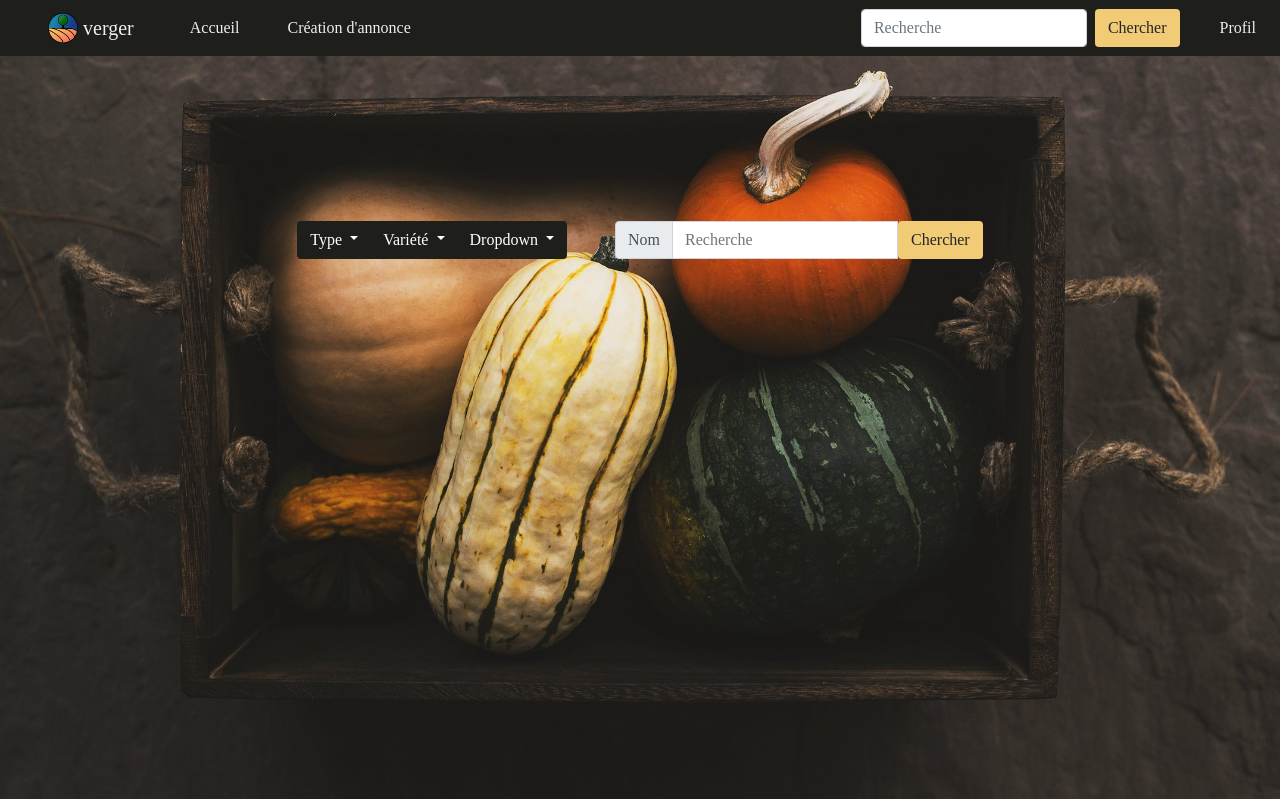
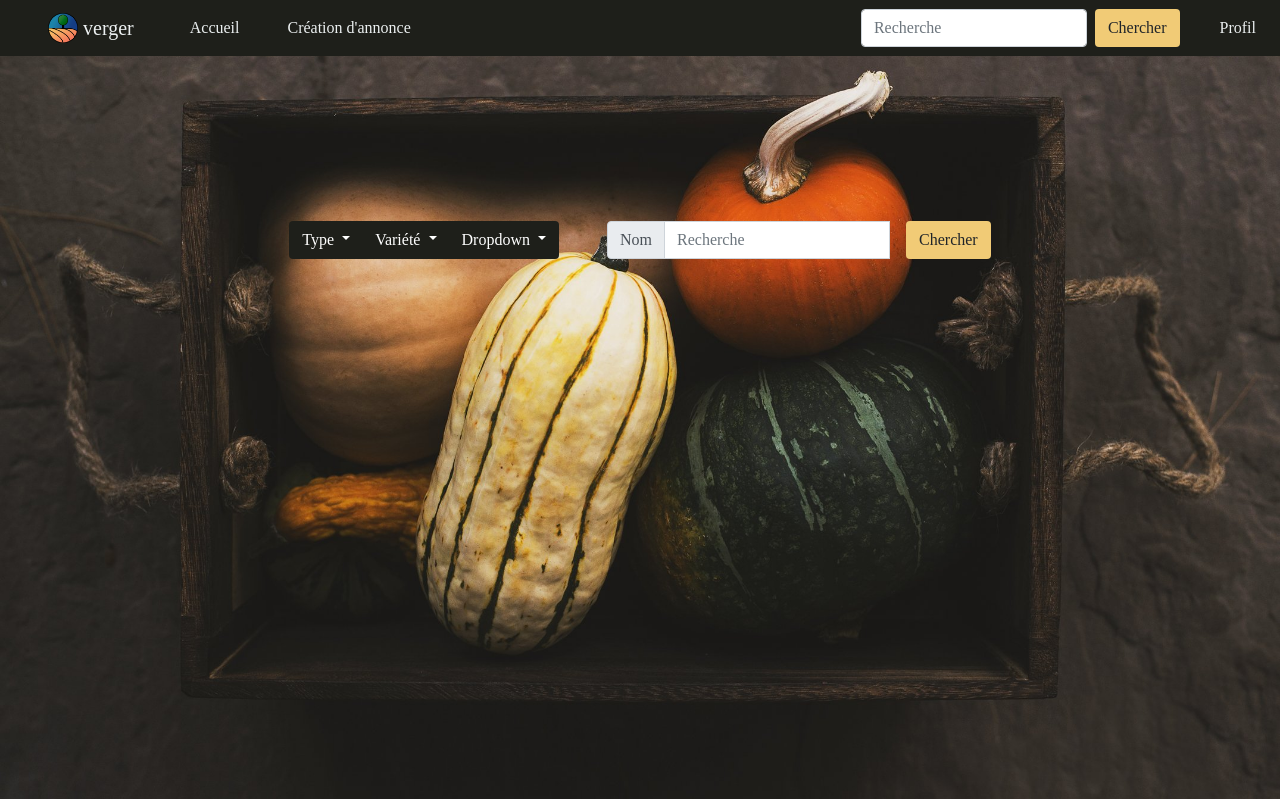
Before and after one commit to xynave/projet_verger, a PHP site: page /index.php in a window 1280 px wide. Shown: the top 799 px of the page. Run offline with PHP 8.4, Linux system fonts and the light colour scheme.

Commit message:
decalge position bouton chercher page accueil

```diff
--- a/imagerecherche.php
+++ b/imagerecherche.php
@@ -43,7 +43,7 @@
           <div class="input-group-prepend espace_bouton">
             <div class="input-group-text  " id="btnGroupAddon">Nom</div>
           </div>
-          <input type="text" class="form-control  " placeholder="Recherche" aria-label="Recherche" aria-describedby="btnGroupAddon">
+          <input type="text" class="form-control  mr-sm-3" placeholder="Recherche" aria-label="Recherche" aria-describedby="btnGroupAddon">
           <button class="btn  " type="submit" style="background-color: #f1cb76;">Chercher</button>
         </div>
         </div>
```
